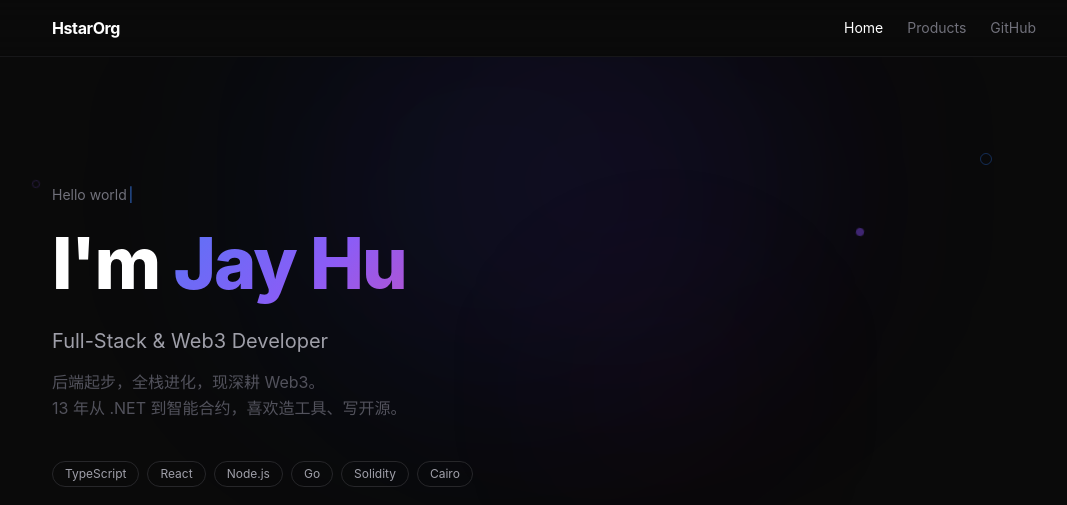
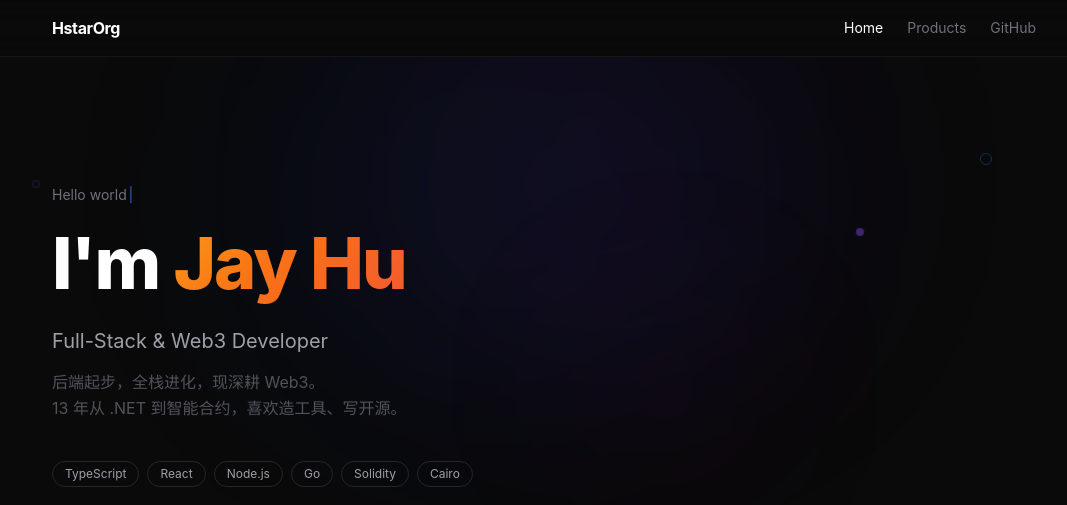
Before and after one commit to hstarorg/hstarorg.github.io, an Astro site: page / in a window 1280 px wide. Shown: the top 505 px of the page, without its empty margins (96-1163 px from the left). Built offline with nearby package versions, Linux system fonts and the light colour scheme; Astro itself is replaced by a stand-in of ours.

Commit message:
feat: adjust color

```diff
--- a/src/styles/global.css
+++ b/src/styles/global.css
@@ -62,8 +62,8 @@
   50% { background-position: 100% 50%; }
 }
 .text-gradient-animated {
-  background: linear-gradient(135deg, #3b82f6, #8b5cf6, #ec4899, #3b82f6);
-  background-size: 300% 300%;
+  background: linear-gradient(135deg, #facc15, #f97316, #ef4444, #ec4899, #facc15);
+  background-size: 400% 400%;
   -webkit-background-clip: text;
   background-clip: text;
   -webkit-text-fill-color: transparent;
```
